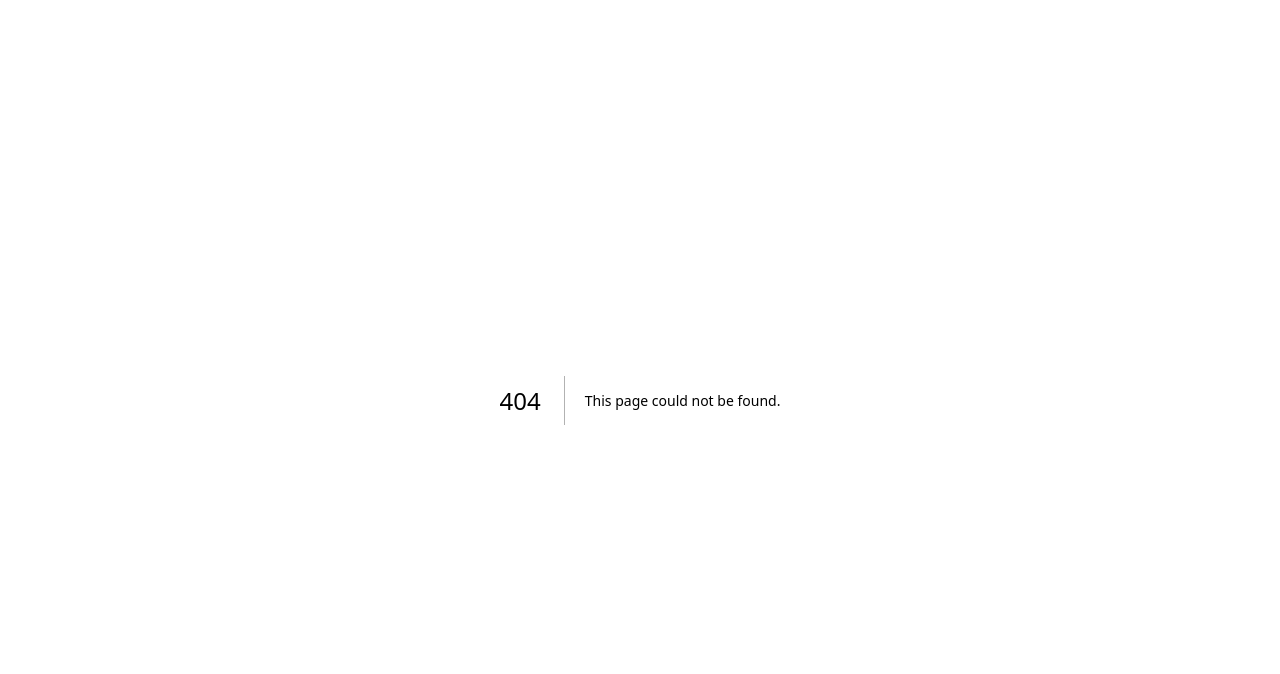
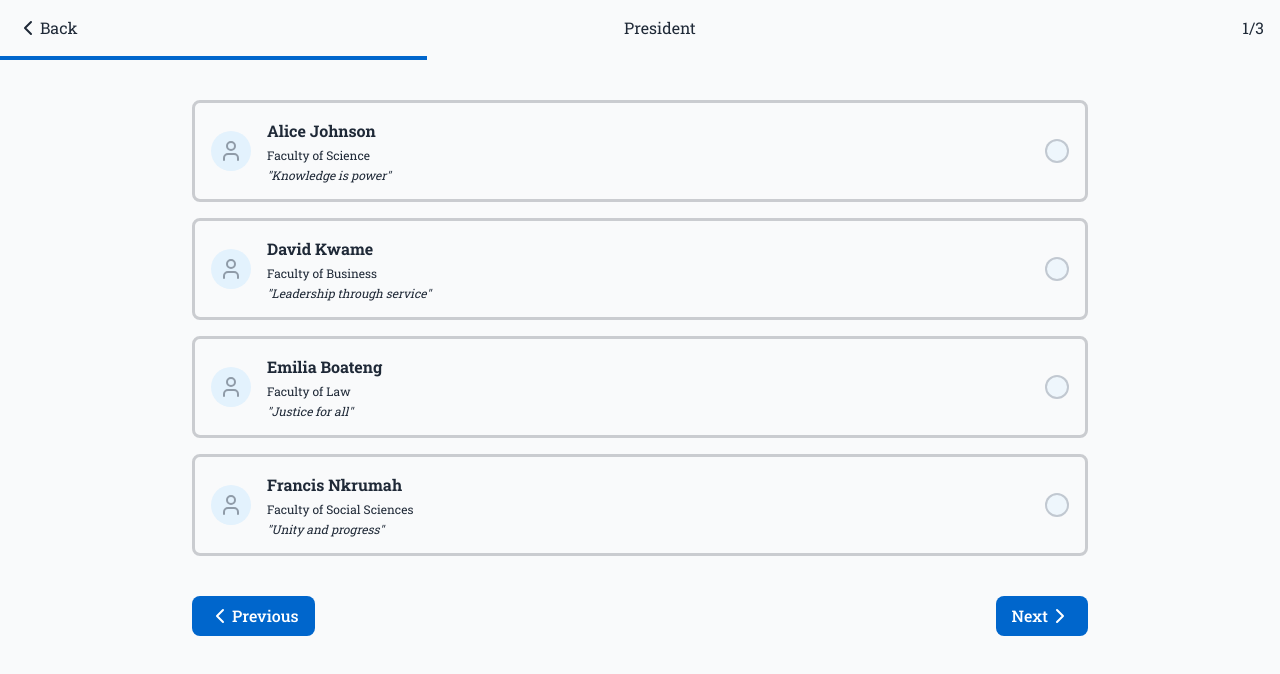
Before and after one commit to Gyibio/group-25-e-voting-system, a Next.js app: page /vote in a window 1280 px wide. Before the commit this address had no page. Shown: the top 674 px of the page. Built offline with nearby package versions, Linux system fonts and the light colour scheme.

Commit message:
Add voting page and candidate components with navigation

```diff
--- /dev/null
+++ b/app/vote/page.tsx
@@ -0,0 +1,147 @@
+"use client";
+import CandidateCard from "@/components/vote/CandidateCard";
+import VoteHeader from "@/components/vote/VoteHeader";
+import { ChevronLeft, ChevronRight } from "lucide-react";
+import { useState } from "react";
+
+const Page = () => {
+  // sample data for testing – each entry has name, position, faculty and motto
+  const candidates = [
+    // president candidates
+    {
+      name: "Alice Johnson",
+      position: "President",
+      faculty: "Science",
+      motto: "Knowledge is power",
+    },
+    {
+      name: "David Kwame",
+      position: "President",
+      faculty: "Business",
+      motto: "Leadership through service",
+    },
+    {
+      name: "Emilia Boateng",
+      position: "President",
+      faculty: "Law",
+      motto: "Justice for all",
+    },
+    {
+      name: "Francis Nkrumah",
+      position: "President",
+      faculty: "Social Sciences",
+      motto: "Unity and progress",
+    },
+    // vice president candidates
+    {
+      name: "Brian Mensah",
+      position: "Vice President",
+      faculty: "Engineering",
+      motto: "Building the future together",
+    },
+    {
+      name: "Grace Osei",
+      position: "Vice President",
+      faculty: "Medicine",
+      motto: "Health is wealth",
+    },
+    {
+      name: "Henry Adu",
+      position: "Vice President",
+      faculty: "Agriculture",
+      motto: "Growing our nation",
+    },
+    {
+      name: "Irene Tetteh",
+      position: "Vice President",
+      faculty: "Education",
+      motto: "Knowledge for change",
+    },
+    // secretary candidates
+    {
+      name: "Claire Owusu",
+      position: "Secretary",
+      faculty: "Arts",
+      motto: "Communication is key",
+    },
+    {
+      name: "James Appiah",
+      position: "Secretary",
+      faculty: "Computer Science",
+      motto: "Connect and record",
+    },
+    {
+      name: "Kofi Yeboah",
+      position: "Secretary",
+      faculty: "Mathematics",
+      motto: "Precision in every word",
+    },
+    {
+      name: "Linda Akoto",
+      position: "Secretary",
+      faculty: "Nursing",
+      motto: "Care with clarity",
+    },
+  ];
+
+  const test = new Set<string>();
+
+  candidates.map((c) => test.add(c.position));
+  console.log(test.entries);
+
+  const positions: string[] = [];
+  test.forEach((v) => positions.push(v));
+  const [currentStep, setCurrentStep] = useState<{
+    position: string;
+    index: number;
+  }>({ position: positions[0], index: 1 });
+
+  const curCandidates = candidates.filter(
+    (c) => c.position === currentStep.position,
+  );
+
+  return (
+    <div>
+      <VoteHeader totalPositions={test.size} currentStep={currentStep} />
+      {/* use candidates array here for rendering or testing */}
+
+      <div className="max-w-4xl py-10 mx-auto">
+        <div className="pb-10 space-y-4">
+          {curCandidates.map((c) => (
+            <CandidateCard selected={true} candidate={c} key={c.name} />
+          ))}
+        </div>
+        <div className="flex justify-between">
+          <button
+            onClick={() => {
+              if (currentStep.index > 1) {
+                setCurrentStep({
+                  position: positions[currentStep.index - 2],
+                  index: currentStep.index - 1,
+                });
+              }
+            }}
+            className="btn-primary flex items-center"
+          >
+            <ChevronLeft /> Previous
+          </button>
+          <button
+            onClick={() => {
+              if (currentStep.index < positions.length) {
+                setCurrentStep({
+                  position: positions[currentStep.index],
+                  index: currentStep.index + 1,
+                });
+              }
+            }}
+            className="btn-primary flex items-center"
+          >
+            Next <ChevronRight />
+          </button>
+        </div>
+      </div>
+    </div>
+  );
+};
+
+export default Page;
--- a/components/dashboard/ElectionCard.tsx
+++ b/components/dashboard/ElectionCard.tsx
@@ -1,4 +1,5 @@
 import { ChartColumn, ChevronRight, Clock, Dot } from "lucide-react";
+import Link from "next/link";
 import React from "react";
 
 interface ECard {
@@ -34,9 +35,11 @@ const ElectionCard = (data: ECard) => {
           </p>
         </div>
         {status === "active" ? (
-          <button className="btn-primary flex items-center text-sm">
-            Vote <ChevronRight size={18} />
-          </button>
+          <Link href={"/vote"}>
+            <button className="btn-primary flex items-center text-sm">
+              Vote <ChevronRight size={18} />
+            </button>
+          </Link>
         ) : status === "completed" ? (
           <button className="flex items-center gap-1 font-medium border border-dark/10 px-4 py-2 rounded-lg text-sm bg-primary-light/20 hover:bg-secondary transition-colors ">
             Results <ChartColumn size={18} />
--- /dev/null
+++ b/components/vote/CandidateCard.tsx
@@ -0,0 +1,36 @@
+"use client";
+import { User } from "lucide-react";
+import React from "react";
+
+interface candidateT {
+  name: string;
+  faculty: string;
+  motto: string;
+}
+
+const CandidateCard = ({
+  candidate,
+  selected,
+}: {
+  candidate: candidateT;
+  selected: boolean;
+}) => {
+  const { name, faculty, motto } = candidate;
+  return (
+    <div className="flex group gap-4 w-full border-dark/20 border-3 hover:border-dark/40 transition-colors rounded-lg p-4 items-center">
+      <div className="bg-primary-light p-2 rounded-full text-dark/40">
+        <User />
+      </div>
+      <div className="space-y-1 w-full">
+        <h1 className="font-bold">{name}</h1>
+        <p className="text-xs">Faculty of {faculty}</p>
+        <p className="text-xs italic">&quot;{motto}&quot;</p>
+      </div>
+      <div>
+        <div className="border-dark/20 group-hover:border-dark/40 transition-colors border-2 size-6 rounded-full bg-primary-light/50" />
+      </div>
+    </div>
+  );
+};
+
+export default CandidateCard;
--- /dev/null
+++ b/components/vote/VoteHeader.tsx
@@ -0,0 +1,34 @@
+import { ChevronLeft } from "lucide-react";
+import { motion } from "motion/react";
+
+const VoteHeader = ({
+  totalPositions,
+  currentStep,
+}: {
+  totalPositions: number;
+  currentStep: { position: string; index: number };
+}) => {
+  return (
+    <div className="w-full">
+      <div className="w-full flex items-center justify-between px-4 py-4">
+        <div>
+          <button className="flex items-center">
+            <ChevronLeft />
+            Back
+          </button>
+        </div>
+        <div>{currentStep.position}</div>
+        <div>
+          {currentStep.index}/{totalPositions}
+        </div>
+      </div>
+      <motion.div
+        initial={{ width: 0 }}
+        animate={{ width: `${(currentStep.index / totalPositions) * 100}%` }}
+        className=" h-1 bg-primary"
+      />
+    </div>
+  );
+};
+
+export default VoteHeader;
```
